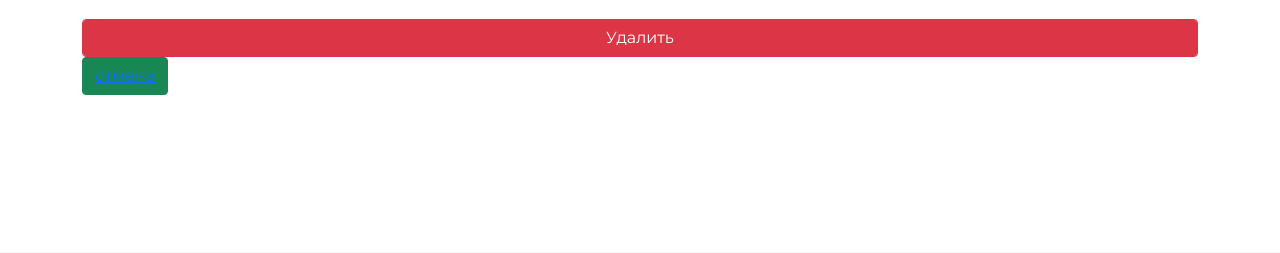
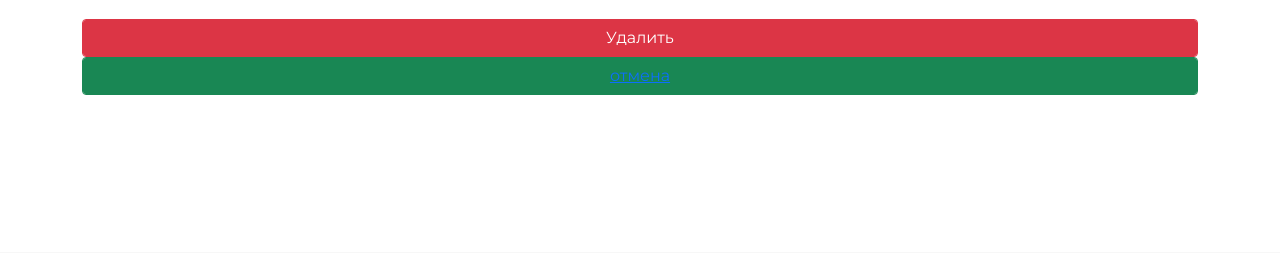
Before and after one commit to Lajilit/django_2, a Django app: template geekshop/ordersapp/templates/ordersapp/order_confirm_delete.html in a window 1280 px wide; the page is wider, and only the part inside the window is pictured. Shown: the part 164-417 px from the top of that part. Run offline with Django 3.2, Linux system fonts and the light colour scheme; the template is opened without the code that fills it, so the values that code supplies are empty.

Commit message:
коррекция удаления заказа ordersapp

```diff
--- a/geekshop/ordersapp/templates/ordersapp/order_confirm_delete.html
+++ b/geekshop/ordersapp/templates/ordersapp/order_confirm_delete.html
@@ -17,7 +17,7 @@
             <input type="submit" class="btn btn-round btn-danger form-control"
                    value="Удалить">
         </form>
-        <button class="btn btn-success">
+        <button class="btn btn-success form-control">
             <a href="{% url 'ordersapp:orders_list' %}">отмена</a>
         </button>
     </div>
```
